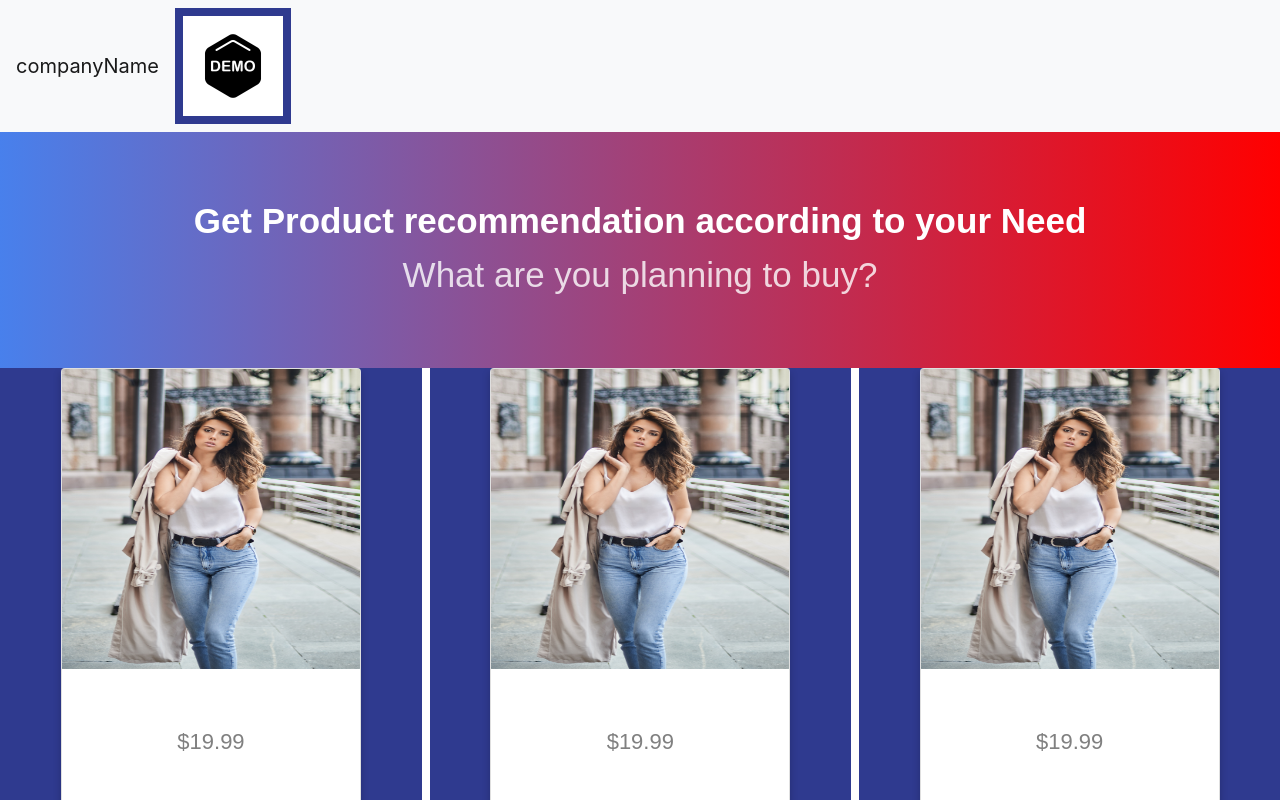
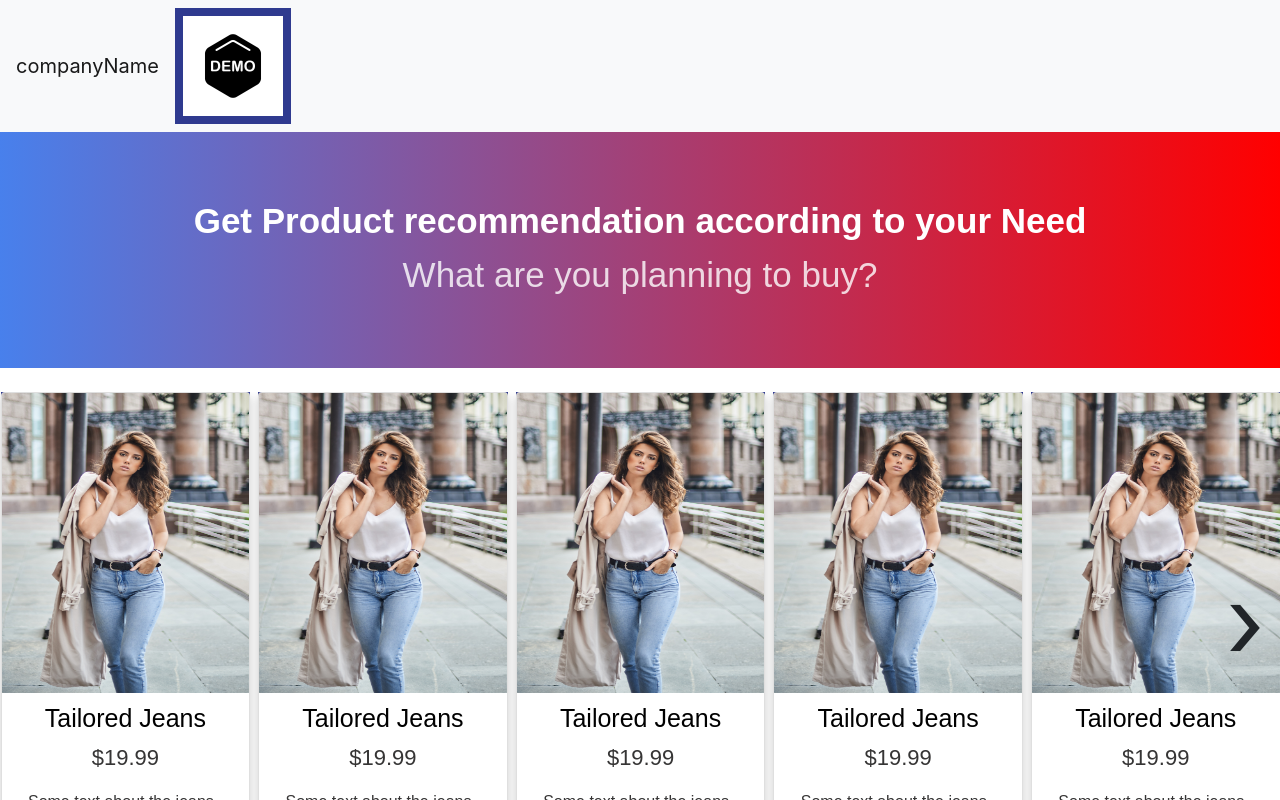
Before and after one commit to rohtshrma/recommendation_system, a React (Create React App) app in the folder frontend/: page / in a window 1280 px wide. Shown: the top 800 px of the page. Built offline with nearby package versions, Linux system fonts and the light colour scheme.

Commit message:
carousel updated

```diff
--- a/frontend/src/components/Carousel/Carousel.jsx
+++ b/frontend/src/components/Carousel/Carousel.jsx
@@ -9,7 +9,7 @@ const Carousel = () => {
   return (
     <div>
       <OwlCarousel
-        items={3}
+        items={5}
         className="owl-theme"
         loop
         nav
--- a/frontend/src/components/Carousel/style.css
+++ b/frontend/src/components/Carousel/style.css
@@ -15,7 +15,7 @@
   border: none;
   outline: 0;
   padding: 12px;
-  color: white;
+  /* color: white; */
   background-color: #000;
   text-align: center;
   cursor: pointer;
@@ -27,5 +27,39 @@
   opacity: 0.7;
 }
 .card .img {
-  height: 300px;
+  height: 250px;
 }
+.card p{
+  color: rgb(54, 53, 53);
+}
+.card h1{
+  color: #000;
+  font-size: 25px;
+  padding-top: 10px;
+}
+/* carousel next button  start */
+
+.owl-dots{
+  display: none;
+}
+.owl-prev span{
+  display: none;
+
+}
+.owl-nav button{
+  position: absolute;
+  top: 150px;
+  left: 93%;
+  background-color: aqua;
+  height: 100px;
+  width: 100px;
+}
+ .owl-next span{
+  font-size: 100px;
+  padding-bottom: 30px;
+}
+.owl-theme .owl-nav [class*='owl-']:hover {
+  background-color: transparent;
+  color: rgb(116, 109, 109);
+}
+/* carousel next button end */
--- a/frontend/src/components/Home/Home.jsx
+++ b/frontend/src/components/Home/Home.jsx
@@ -5,8 +5,9 @@ function Home() {
   return (
     <>
       <Header />
+      <br/>
       <Carousel />
-      <h1>dhhkchjsdhchj</h1>
+
     </>
   );
 }
```
Also changed, not shown: 1 other file (tests, documents, lock files or other folders).
